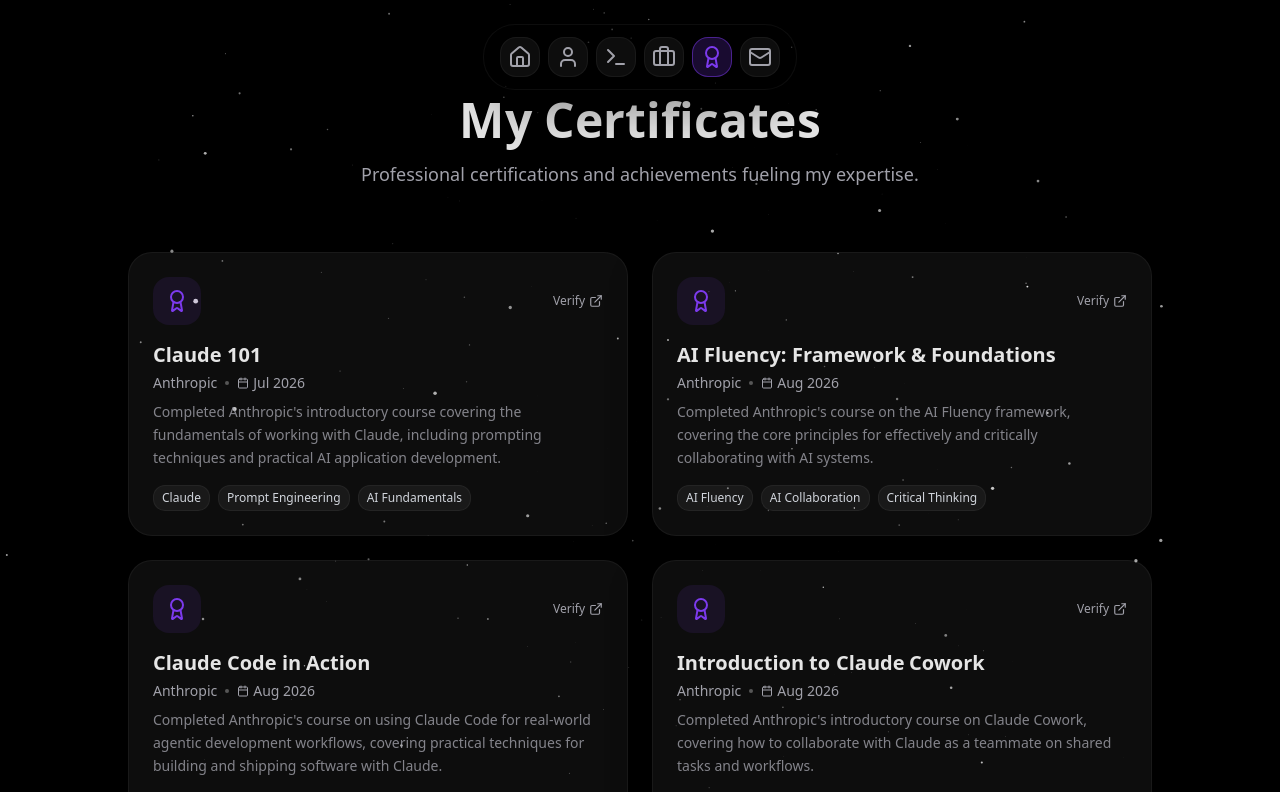
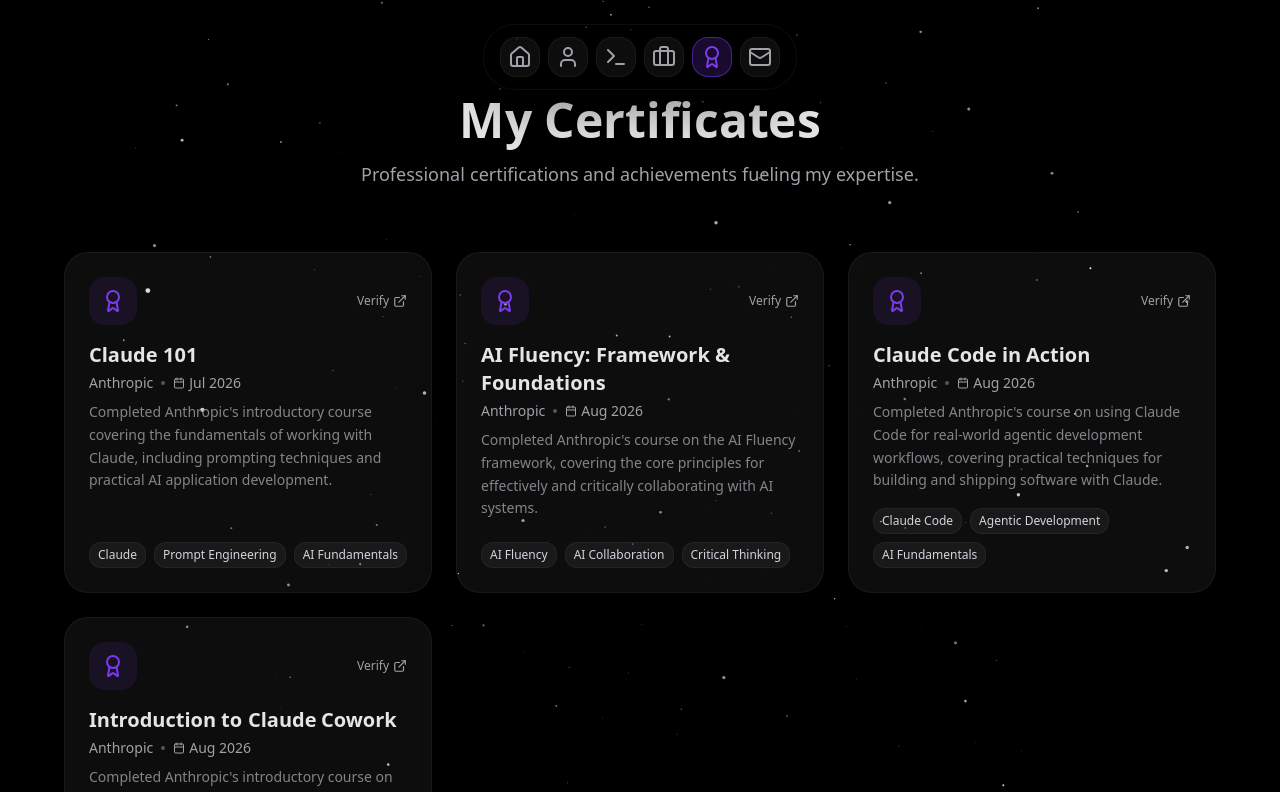
Before and after one commit to VSDeadShot/Portfolio, a Next.js app: page /certificates in a window 1280 px wide. Shown: the top 792 px of the page. Built offline with nearby package versions, Linux system fonts and the light colour scheme.

Commit message:
style: switch certificates grid to 3-column layout to match projects section

```diff
--- a/src/app/certificates/page.tsx
+++ b/src/app/certificates/page.tsx
@@ -62,7 +62,7 @@ export default function CertificatesPage() {
         </div>
 
         {certificates.length > 0 ? (
-          <div className="grid md:grid-cols-2 lg:grid-cols-2 gap-6 max-w-5xl mx-auto">
+          <div className="grid md:grid-cols-2 lg:grid-cols-3 gap-6">
             {certificates.map((cert, index) => (
               <CertificateCard key={index} cert={cert} index={index} />
             ))}
```
